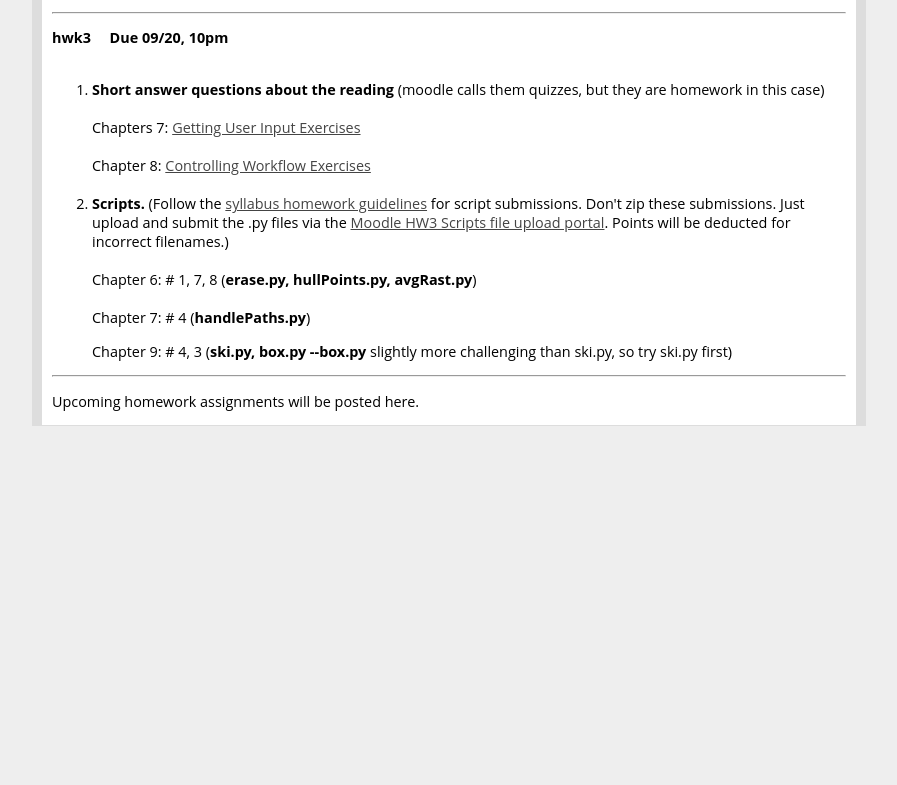
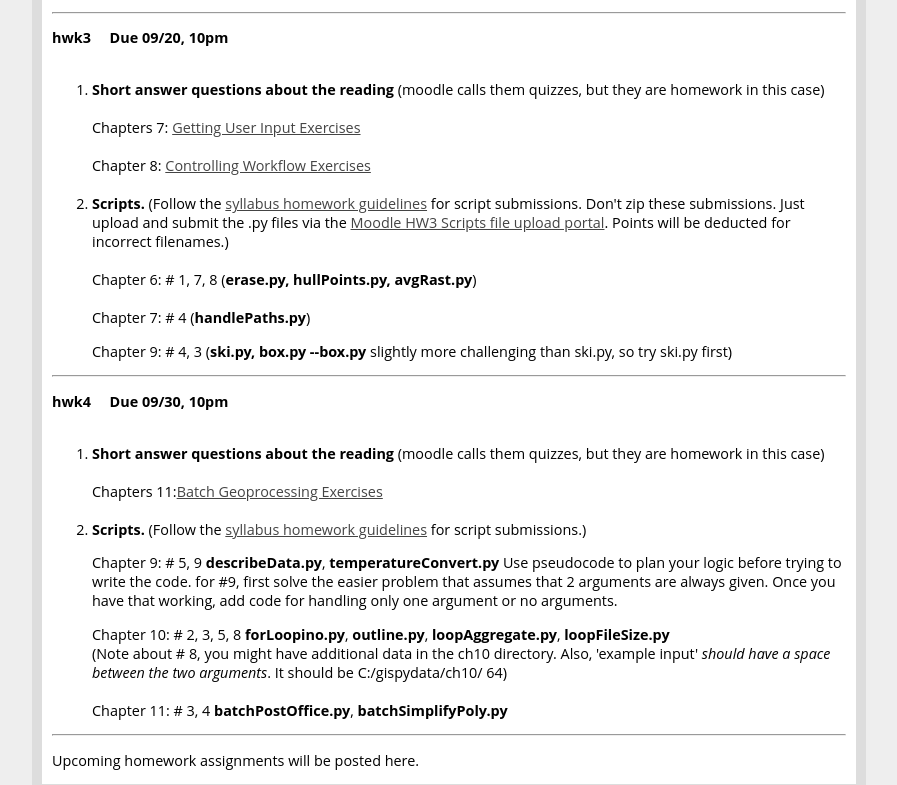
Before and after one commit to lgtateos/gis540, a plain HTML site: page homework.html in a window 1280 px wide. Shown: the part 998-1783 px from the top of the page, without its empty margins (191-1088 px from the left). Before the commit the page ends 1424 px from the top, so only its background shows below. Drawn offline with Linux system fonts and the light colour scheme.

Commit message:
HW4 added

```diff
--- a/homework.html
+++ b/homework.html
@@ -110,6 +110,22 @@ Final project due 12/07 </strong></p>
     </li>
     </ol>
   <hr />
+  <p><strong>hwk4<a name="hwk4" id="hwk4"></a></strong> <strong>&nbsp;&nbsp;&nbsp;&nbsp;Due 09/30, 10pm</strong><br />
+        <br />
+    </p>
+  <ol><li><strong>Short answer questions</strong> <strong>about the reading</strong> (moodle calls them quizzes, but they are homework in this case)<br />
+      <br />
+Chapters 11:<a href="https://moodle-courses1819.wolfware.ncsu.edu/mod/quiz/view.php?id=367433">Batch Geoprocessing Exercises</a><a href="https://moodle-courses1819.wolfware.ncsu.edu/mod/quiz/view.php?id=353385"></a><br />
+<br />
+    </li>
+    <li><strong>Scripts.</strong> (Follow the <a href="syllabus.html#homework">syllabus homework guidelines</a> for script submissions.)<br />
+        <p>Chapter 9: # 5, 9 <strong>describeData.py</strong>, <strong>temperatureConvert.py</strong> Use pseudocode to plan your logic before trying to write the code. for #9, first solve the easier problem that assumes that 2 arguments are always given. Once you have that working, add code for handling only one argument or no arguments.</p>
+      Chapter 10:  # 2,  3, 5, 8 <strong>forLoopino.py</strong>, <strong>outline.py</strong>, <strong>loopAggregate.py</strong>, <strong>loopFileSize.py<br />
+        </strong>(Note about # 8, you might have additional data in the ch10 directory. Also, 'example input' <em>should have a space between the two arguments</em>. It should be C:/gispydata/ch10/ 64)<br />
+        <br />
+      Chapter 11:  # 3, 4 <strong>batchPostOffice.py</strong>, <strong>batchSimplifyPoly.py</strong></li>
+  </ol>
+  <hr />
   <p>Upcoming homework assignments will be posted here.  </p>
 <!-- InstanceEndEditable --></div>
 
```
